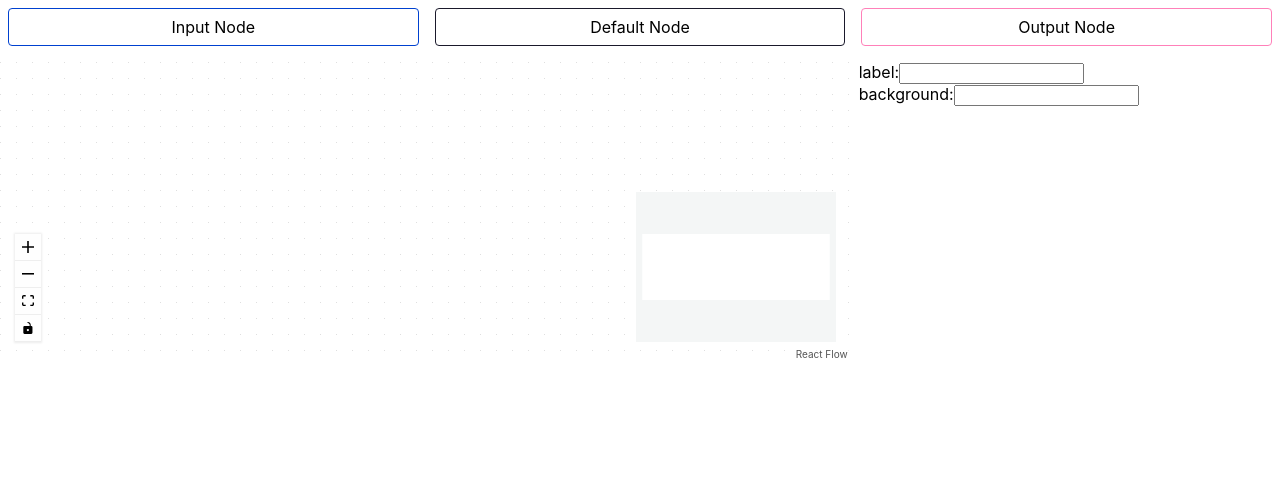
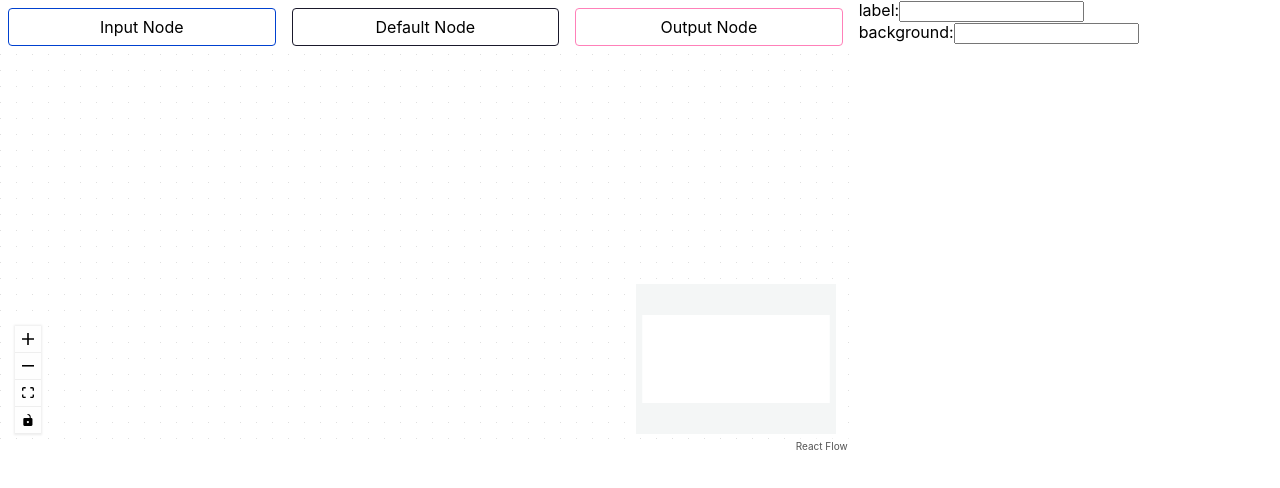
Before and after one commit to yasuaki-344/work-flow-chart, a React (Create React App) app in the folder work-flow-chart-client/: page / in a window 1280 px wide. Shown: the top 488 px of the page. Built offline with nearby package versions, Linux system fonts and the light colour scheme.

Commit message:
Modify view design

```diff
--- a/work-flow-chart-client/src/App.tsx
+++ b/work-flow-chart-client/src/App.tsx
@@ -132,11 +132,9 @@ const App = () => {
     <>
       <ReactFlowProvider>
         <Grid container spacing={1}>
-          <Grid item xs={12}>
+          <Grid item xs={8}>
             <DragPanel />
-          </Grid>
-          <Grid item xs={8}>
-            <div style={{ height: 300 }} ref={reactFlowWrapper}>
+            <div style={{ height: 400 }} ref={reactFlowWrapper}>
               <ReactFlow
                 elements={elements}
                 onElementsRemove={onElementsRemove}
```
